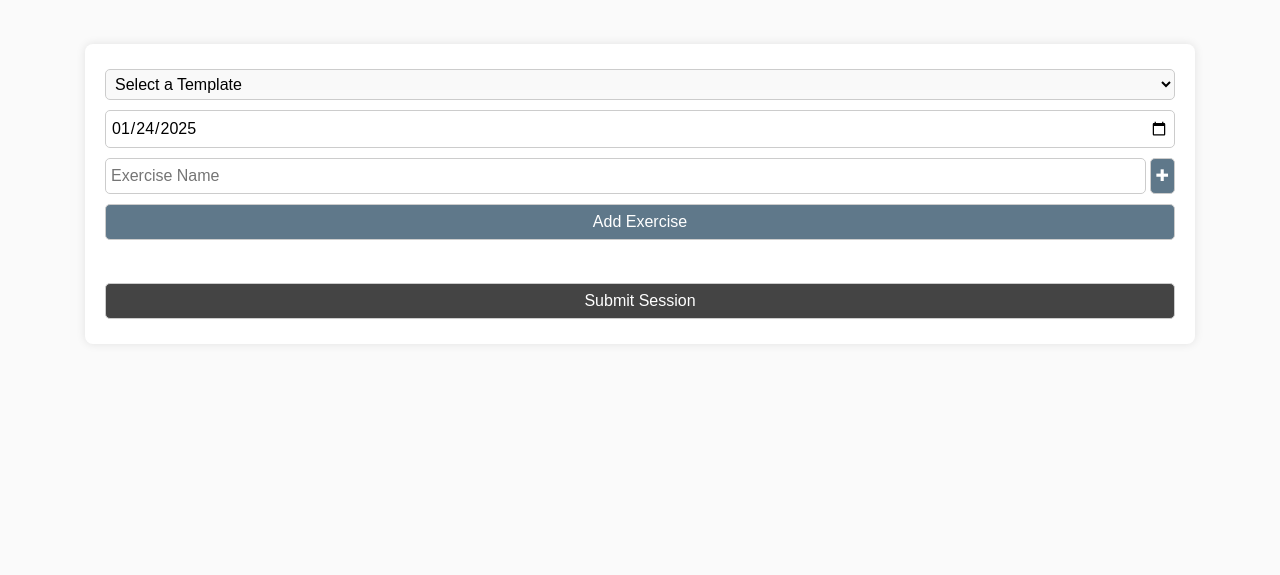
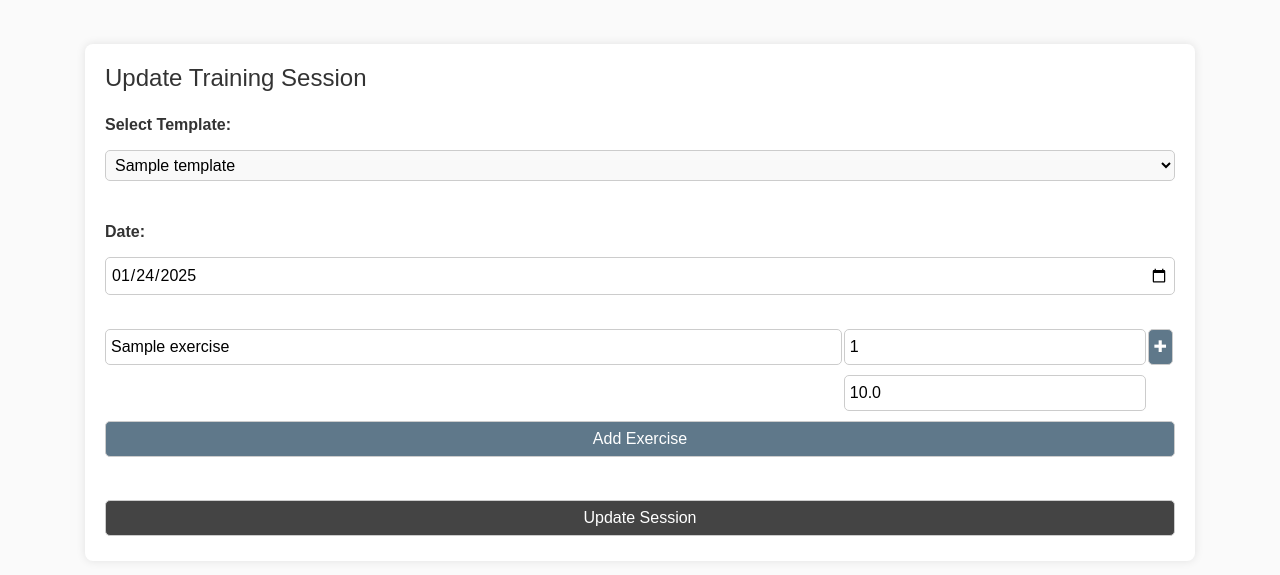
Before and after one commit to chavias/FitnessTracker, a Flask app: page /session/1/update in a window 1280 px wide. Shown: the part 56-631 px from the top of the page. Run offline with Flask 3, Linux system fonts and the light colour scheme; tables that the repository leaves empty hold one stand-in row (values such as "Sample post"); some libraries are stand-ins or nearby versions.

Commit message:
update of session

```diff
--- a/fitnesstracker/routes.py
+++ b/fitnesstracker/routes.py
@@ -99,6 +99,8 @@ def delete_template(template_id):
 @app.route('/new_session', methods=['GET', 'POST'])
 def new_session():
     form = SessionForm()
+
+    # print(f"Flask_form {form = }")
 
     if request.method == 'POST':
 
@@ -261,7 +263,9 @@ def update_session(session_id):
                 for exercise in session.exercises
             ]
         }
-        return render_template('new_session.html', templates=Template.query.all(), form=session_data)
+        for exercise in session.exercises:
+            print(f"{exercise.exercise_name =}")
+        return render_template('update_session.html', templates=Template.query.all(), session=session_data)
 
 
 
--- a/fitnesstracker/templates/update_session.html
+++ b/fitnesstracker/templates/update_session.html
@@ -58,6 +58,6 @@
     </form>
 </div>
 
-<script src="static/new_session.js"></script>
+<script src="{{ url_for('static', filename='new_session.js') }}"></script>
 
 {% endblock %}
```
